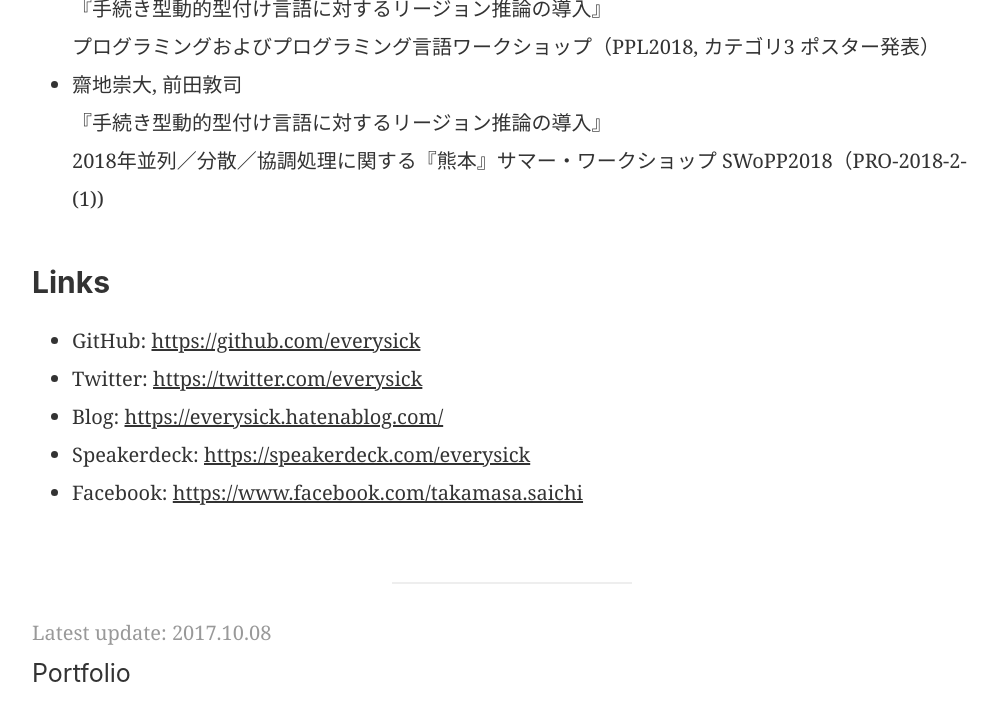
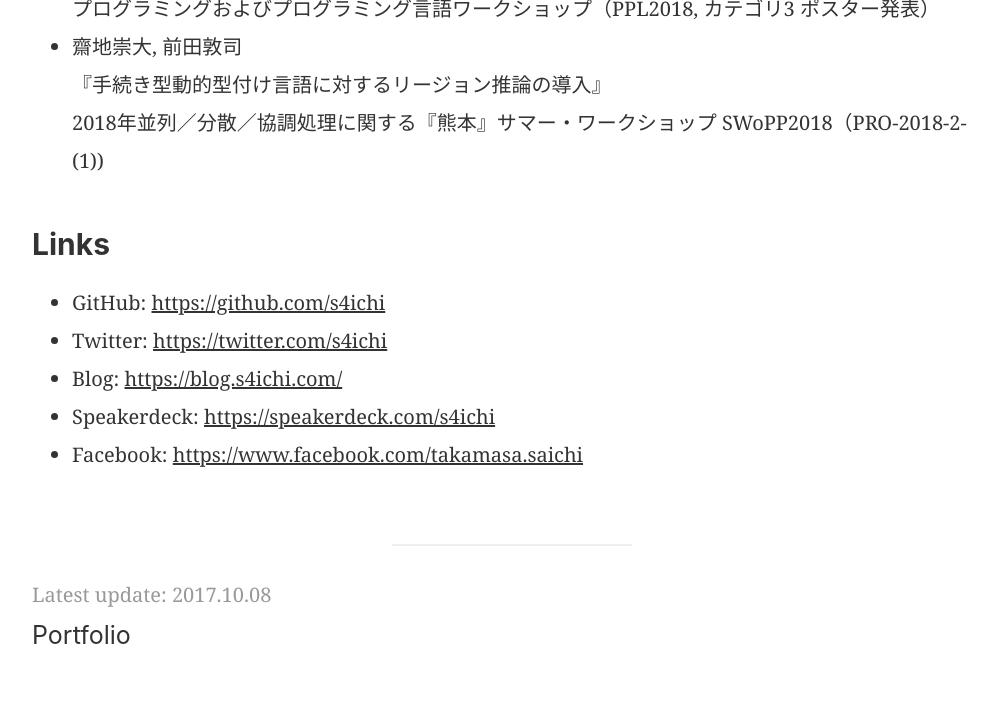
Before and after one commit to s4ichi/s4ichi.github.io, a Jekyll site: the page built from index.md, in a window 1280 px wide and 900 px high, scrolled down 2593 px. Shown: the top 721 px of the window, without its empty margins (128-1126 px from the left). Built offline with Jekyll 4.4.1, drawn with Linux system fonts in a browser that asks for light colours; our own code applies the rules of GitHub Pages for plain Markdown files; comment, search, counter and statistics services are not loaded; some of the changed text lies outside the part shown.

Commit message:
Update identity

```diff
--- a/_config.yml
+++ b/_config.yml
@@ -2,11 +2,11 @@
 # Customize Options: Must Change
 #
 # Title:
-title: everysick.github.io
+title: s4ichi.github.io
 
 # Where the page will be deployed.
 # If it's https://foo.com/bar, just write "https://foo.com"
-url: "https://everysick.github.io"
+url: "https://s4ichi.github.io"
 
 # If you're deployging to a subdirectory (https://foo.com/bar/)
 # Then write "/bar/". Otherwise, remove this line.
@@ -14,9 +14,9 @@ baseurl: "/"
 
 # Twitter IDs
 twitter:
-  username: "everysick"
+  username: "s4ichi"
 author:
-  twitter: "everysick"
+  twitter: "s4ichi"
 
 # Set default og:image
 # From Unsplash: https://unsplash.com/photos/1_CMoFsPfso
--- a/index.md
+++ b/index.md
@@ -3,7 +3,6 @@
 ## About
 - Name: 齋地 崇大（Saichi Takamasa）
 - Birth: 1996/03/21
-- Handle: everysick
 - mail: s.wakeup31 (at) gmail.com
 
 ## Belongs
@@ -16,9 +15,9 @@
 ## Histories
 
 - 2018
+  - Mercari summer internship 2018 at Microservices Platform Team
   - 筑波大学大学院 システム情報工学研究科 <br> コンピュータサイエンス専攻 博士前期課程 入学
   - 筑波大学 情報学群 情報科学類 卒業 コンピュータサイエンス（学士）
-  - Mercari summer internship 2018 at Microservices Platform Team
 - 2017
   - Cookpad 5day Service dev internship
   - Started engineer part time job at Cookpad Inc
@@ -67,8 +66,8 @@
 
 ## Links
 
-- GitHub: [https://github.com/everysick](https://github.com/everysick)
-- Twitter: [https://twitter.com/everysick](https://twitter.com/everysick)
-- Blog: [https://everysick.hatenablog.com/](http://everysick.hatenablog.com/)
-- Speakerdeck: [https://speakerdeck.com/everysick](https://speakerdeck.com/everysick)
+- GitHub: [https://github.com/s4ichi](https://github.com/s4ichi)
+- Twitter: [https://twitter.com/s4ichi](https://twitter.com/s4ichi)
+- Blog: [https://blog.s4ichi.com/](http://blog.s4ichi.com/)
+- Speakerdeck: [https://speakerdeck.com/s4ichi](https://speakerdeck.com/s4ichi)
 - Facebook: [https://www.facebook.com/takamasa.saichi](https://www.facebook.com/takamasa.saichi)
```
Also changed, not shown: README.md.
